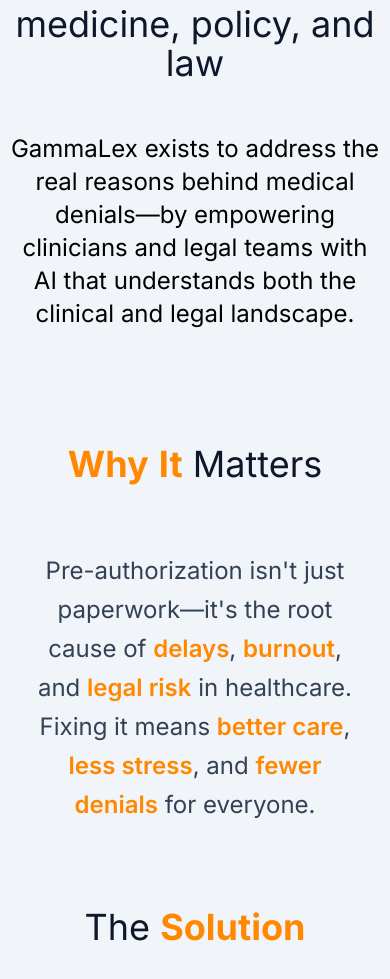
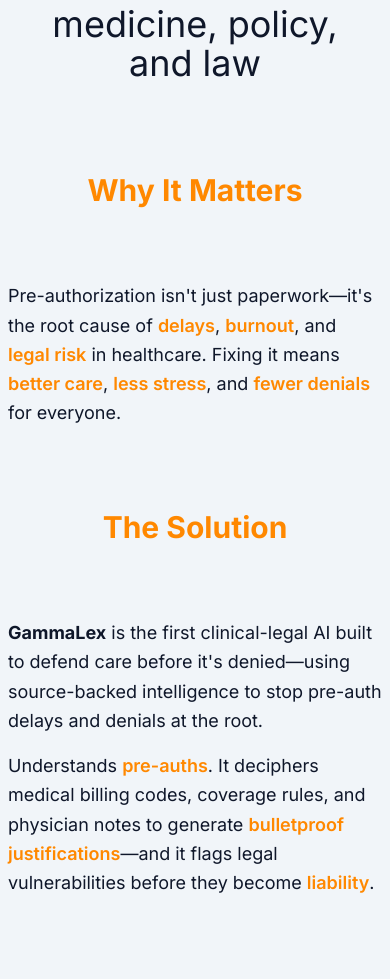
Before and after one commit to yenk/orion-gammalex-website, a Next.js app: page / in a window 390 px wide. Shown: the part 1005-1984 px from the top of the page. Built offline with nearby package versions, Linux system fonts and the light colour scheme; a web font is replaced by a local one.

Commit message:
cleanup content to be succinct

```diff
--- a/app/page.tsx
+++ b/app/page.tsx
@@ -66,43 +66,41 @@ export default function GammaLexPage() {
       {/* Why GammaLex Section */}
       <section id="why-gammalex" className="py-24 px-2 sm:px-0 font-inter flex justify-center items-center bg-slate-100">
         <div className="w-full max-w-6xl px-0 sm:px-0 py-0 flex flex-col gap-8 items-center">
-          <h1 className="text-4xl sm:text-5xl lg:text-6xl font-inter font-normal leading-[1.1] text-slate-900 text-center max-w-5xl mx-auto mb-4">
+          <h1 className="text-4xl sm:text-5xl lg:text-6xl font-inter font-normal leading-[1.1] text-slate-900 text-center max-w-5xl mx-auto mb-4 break-words px-2 sm:px-0">
             <span className="block">Because real <span className="text-gammalex-orange">pre-auth</span></span>
             <span className="block"><span className="text-gammalex-orange">decisions</span> live at the intersection of medicine, policy, and law</span>
           </h1>
-          <p className="text-2xl sm:text-3xl font-inter text-center text-black max-w-4xl mx-auto leading-snug mb-10">
-            GammaLex exists to address the real reasons behind medical denials—by empowering clinicians and legal teams with AI that understands both the clinical and legal landscape.
-          </p>
           <div className="w-full flex flex-col gap-0">
             {/* Why It Matters Row */}
-            <SectionBlock
-              heading="Why It Matters"
-              highlight="It"
-              renderHeading={() => (
-                <h3 className="text-4xl sm:text-5xl font-normal font-inter text-slate-900 text-center sm:text-right leading-tight">
-                  <span className="text-gammalex-orange font-bold">Why</span> <span className="text-gammalex-orange font-bold">It</span> Matters
+            <div className="w-full flex flex-col md:flex-row items-start justify-between py-10 gap-12 md:gap-24">
+              <div className="w-full md:w-1/3 flex-shrink-0 flex justify-center md:justify-end mb-6 md:mb-0">
+                <h3 className="text-3xl sm:text-4xl font-bold font-inter text-gammalex-orange text-left md:text-right leading-tight">
+                  Why It Matters
                 </h3>
-              )}
-              content={
-                <>
+              </div>
+              <div className="w-full md:w-2/3">
+                <p className="text-lg sm:text-xl text-slate-900 font-inter text-left leading-relaxed max-w-2xl">
                   Pre-authorization isn't just paperwork—it's the root cause of <span className="text-gammalex-orange font-semibold">delays</span>, <span className="text-gammalex-orange font-semibold">burnout</span>, and <span className="text-gammalex-orange font-semibold">legal risk</span> in healthcare. Fixing it means <span className="text-gammalex-orange font-semibold">better care</span>, <span className="text-gammalex-orange font-semibold">less stress</span>, and <span className="text-gammalex-orange font-semibold">fewer denials</span> for everyone.
-                </>
-              }
-            />
+                </p>
+              </div>
+            </div>
             <div className="w-full border-t border-slate-100" />
             {/* The Solution Row */}
-            <SectionBlock
-              heading="The Solution"
-              highlight="Solution"
-              content={
-                <ul className="space-y-6 max-w-2xl">
-                  <li className="text-2xl sm:text-3xl text-slate-700 font-inter text-center sm:text-left leading-relaxed"><span className="font-bold text-slate-900">GammaLex</span> is the world's first clinical-legal AI built to defend care before it's denied.</li>
-                  <li className="text-2xl sm:text-3xl text-slate-700 font-inter text-center sm:text-left leading-relaxed">
-                    Understands <span className="text-gammalex-orange font-semibold">pre-auths</span>. It deciphers medical billing codes, coverage rules, and physician notes to generate <span className="text-gammalex-orange font-semibold">bulletproof justifications</span>—and it flags legal vulnerabilities before they become <span className="text-gammalex-orange font-semibold">liability</span>.
-                  </li>
-                </ul>
-              }
-            />
+            <div className="w-full flex flex-col md:flex-row items-start justify-between py-10 gap-12 md:gap-24">
+              <div className="w-full md:w-1/3 flex-shrink-0 flex justify-center md:justify-end mb-6 md:mb-0">
+                <h3 className="text-3xl sm:text-4xl font-bold font-inter text-gammalex-orange text-left md:text-right leading-tight">
+                  The Solution
+                </h3>
+              </div>
+              <div className="w-full md:w-2/3">
+                <p className="text-lg sm:text-xl text-slate-900 font-inter text-left leading-relaxed max-w-2xl mb-4">
+                  <span className="font-bold text-slate-900">GammaLex</span> is the first clinical-legal AI built to defend care before it's denied—using source-backed intelligence to stop pre-auth delays and denials at the root.
+                </p>
+                <p className="text-lg sm:text-xl text-slate-900 font-inter text-left leading-relaxed max-w-2xl">
+                  Understands <span className="text-gammalex-orange font-semibold">pre-auths</span>. It deciphers medical billing codes, coverage rules, and physician notes to generate <span className="text-gammalex-orange font-semibold">bulletproof justifications</span>—and it flags legal vulnerabilities before they become <span className="text-gammalex-orange font-semibold">liability</span>.
+                </p>
+              </div>
+            </div>
             <div className="w-full border-t border-slate-100" />
           </div>
           <div className="w-full flex flex-col items-center gap-6 mt-6">
@@ -476,7 +474,7 @@ function AboutSection() {
             <div key={i} className="flex flex-col items-start text-left px-6">
               <div className="mb-6">{React.cloneElement(f.icon, { className: 'text-gammalex-orange', width: 56, height: 56 })}</div>
               <div className="text-2xl sm:text-3xl mb-3 text-gammalex-orange font-inter text-left">{f.title}</div>
-              <div className="text-base sm:text-lg text-slate-700 leading-relaxed font-inter text-left">{f.description}</div>
+              <div className="text-lg sm:text-xl text-slate-700 leading-relaxed font-inter text-left">{f.description}</div>
             </div>
           ))}
         </div>
@@ -813,7 +811,7 @@ function SectionBlock({ heading, highlight, content, renderHeading }: { heading:
       {/* Left: Heading */}
       <div className="w-full sm:w-1/2 flex justify-center sm:justify-end px-4 sm:px-0">
         {renderHeading ? renderHeading() : (
-          <h3 className="text-4xl sm:text-5xl font-normal font-inter text-slate-900 text-center sm:text-right leading-tight">
+          <h3 className="text-3xl sm:text-4xl font-normal font-inter text-slate-900 text-center sm:text-right leading-tight">
             {heading.split(highlight)[0]}
             <span className="text-gammalex-orange font-bold">{highlight}</span>
             {heading.split(highlight)[1]}
@@ -822,7 +820,7 @@ function SectionBlock({ heading, highlight, content, renderHeading }: { heading:
       </div>
       {/* Right: Supporting Text */}
       <div className="w-full sm:w-1/2 flex items-center justify-center px-4 sm:px-0">
-        <div className="text-2xl sm:text-3xl text-slate-700 font-inter text-center sm:text-left leading-relaxed max-w-2xl">
+        <div className="text-lg sm:text-xl text-slate-700 font-inter text-center sm:text-left leading-relaxed max-w-2xl">
           {content}
         </div>
       </div>
--- a/components/ProductFeaturesDemo.tsx
+++ b/components/ProductFeaturesDemo.tsx
@@ -315,9 +315,9 @@ export function ProductFeaturesDemo() {
         <div className="flex flex-col items-start bg-white rounded-3xl shadow-2xl p-6 sm:p-14 border border-sage-100 h-[420px] sm:h-[500px] min-w-0 max-w-full overflow-hidden">
           <div className="flex items-center gap-5 mb-6">
             <Zap className="w-14 h-14 text-slate-400" />
-            <span className="text-3xl font-inter text-gammalex-orange">Inference</span>
+            <span className="text-3xl sm:text-4xl font-inter text-gammalex-orange">Inference</span>
           </div>
-          <div className="text-xl sm:text-2xl mb-6 text-slate-900 font-inter">Real-time clinical-legal intelligence for every pre-auth and denial</div>
+          <div className="text-lg sm:text-xl mb-6 text-slate-900 font-inter">Real-time clinical-legal intelligence for every pre-auth and denial</div>
           <div className="flex-1 overflow-y-auto pr-2 scrollbar-thin scrollbar-thumb-slate-300 scrollbar-track-slate-100" style={{ WebkitOverflowScrolling: 'touch' }}>
             <ul className="space-y-4 text-lg text-slate-700">
               <li className="flex items-start gap-3">
@@ -343,9 +343,9 @@ export function ProductFeaturesDemo() {
         <div className="flex flex-col items-start bg-white rounded-3xl shadow-2xl p-6 sm:p-14 border border-sage-100 h-[420px] sm:h-[500px] min-w-0 max-w-full overflow-hidden">
           <div className="flex items-center gap-5 mb-6">
             <Settings className="w-14 h-14 text-slate-400" />
-            <span className="text-3xl font-inter text-gammalex-orange">Fine-Tuning</span>
+            <span className="text-3xl sm:text-4xl font-inter text-gammalex-orange">Fine-Tuning</span>
           </div>
-          <div className="text-xl sm:text-2xl mb-6 text-slate-900 font-inter">Custom AI for your clinical and legal workflows</div>
+          <div className="text-lg sm:text-xl mb-6 text-slate-900 font-inter">Custom AI for your clinical and legal workflows</div>
           <div className="flex-1 overflow-y-auto pr-2 scrollbar-thin scrollbar-thumb-slate-300 scrollbar-track-slate-100" style={{ WebkitOverflowScrolling: 'touch' }}>
             <ul className="space-y-4 text-lg text-slate-700">
               <li className="flex items-start gap-3">
@@ -371,9 +371,9 @@ export function ProductFeaturesDemo() {
         <div className="flex flex-col items-start bg-white rounded-3xl shadow-2xl p-6 sm:p-14 border border-sage-100 h-[420px] sm:h-[500px] min-w-0 max-w-full overflow-hidden">
           <div className="flex items-center gap-5 mb-6">
             <Bot className="w-14 h-14 text-slate-400" />
-            <span className="text-3xl font-inter text-gammalex-orange">AI Copilot</span>
+            <span className="text-3xl sm:text-4xl font-inter text-gammalex-orange">AI Copilot</span>
           </div>
-          <div className="text-xl sm:text-2xl mb-6 text-slate-900 font-inter">Your always-on assistant for Copilot teams</div>
+          <div className="text-lg sm:text-xl mb-6 text-slate-900 font-inter">Your always-on assistant for Copilot teams</div>
           <div className="flex-1 overflow-y-auto pr-2 scrollbar-thin scrollbar-thumb-slate-300 scrollbar-track-slate-100" style={{ WebkitOverflowScrolling: 'touch' }}>
             <ul className="space-y-4 text-lg text-slate-700">
               <li className="flex items-start gap-3">
```
